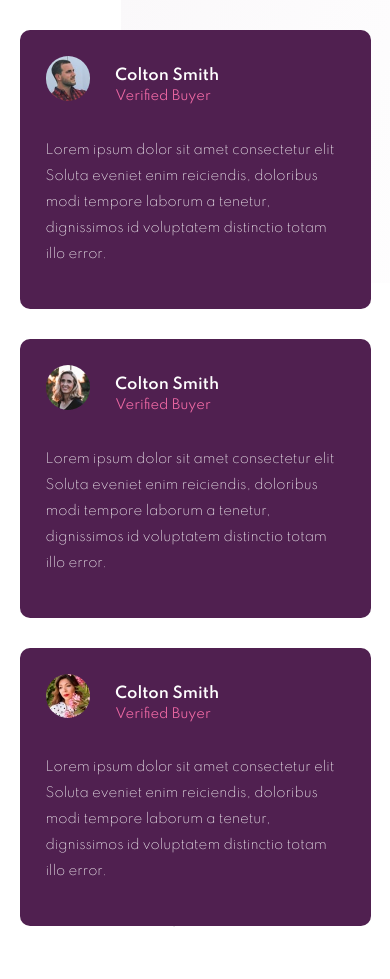
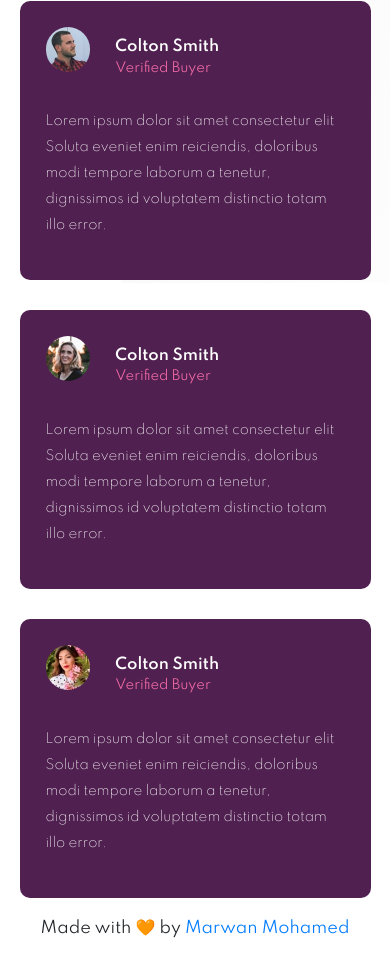
Before and after one commit to marawanmohamed9876/social-media-proof-section, a plain HTML site: page index.html in a window 390 px wide. Shown: the part 561-1540 px from the top of the page. Before the commit the page ends 1490 px from the top, so only its background shows below. Drawn offline with nearby package versions, Linux system fonts and the light colour scheme.

Commit message:
Add files via upload

```diff
--- a/css/style.css
+++ b/css/style.css
@@ -182,7 +182,6 @@ footer{
     .header{
         text-align: center;
         margin: 0 auto 3%;
-        font-size: 3rem;
     }
 
     .heading-p{
@@ -227,4 +226,9 @@ footer{
     .buyer-statue {
         margin-bottom: 10%;
     }
+
+    footer {
+        margin: 0 auto;
+        padding: 10%;
+    }
 }
```
